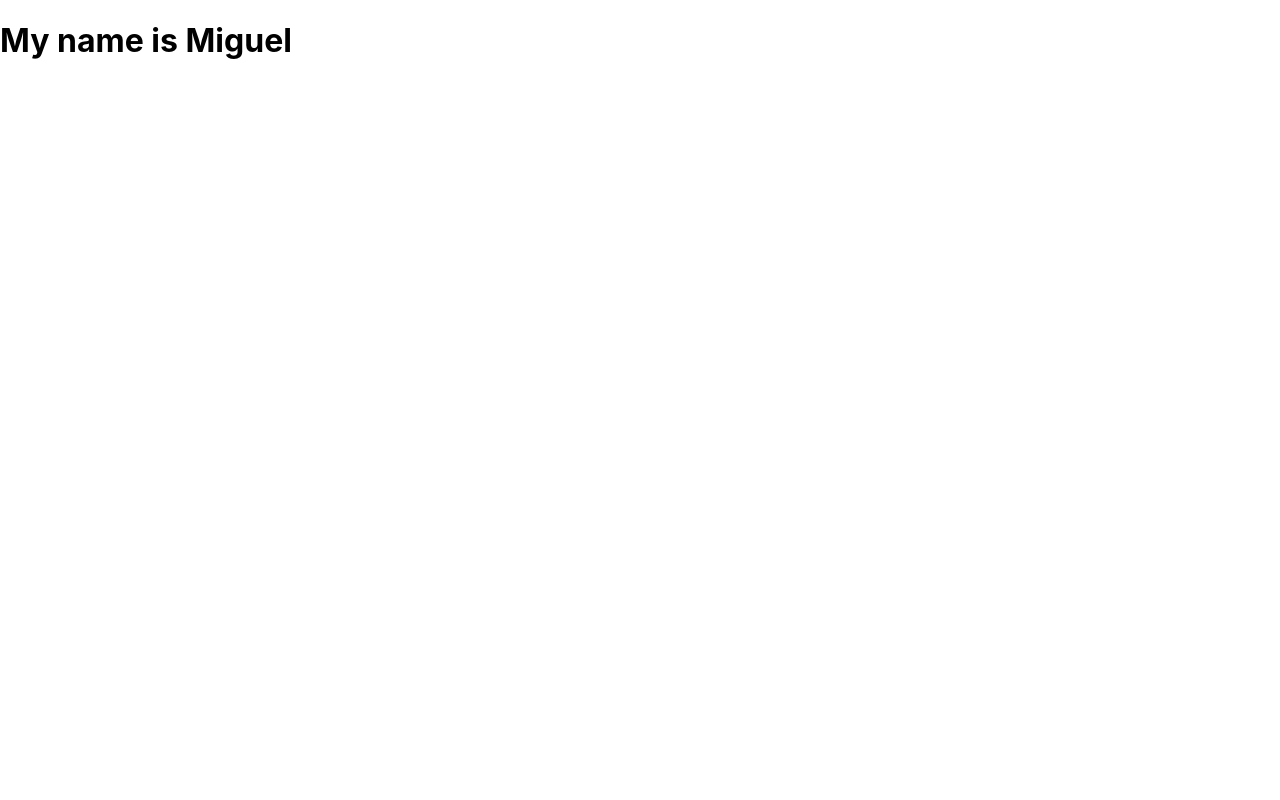
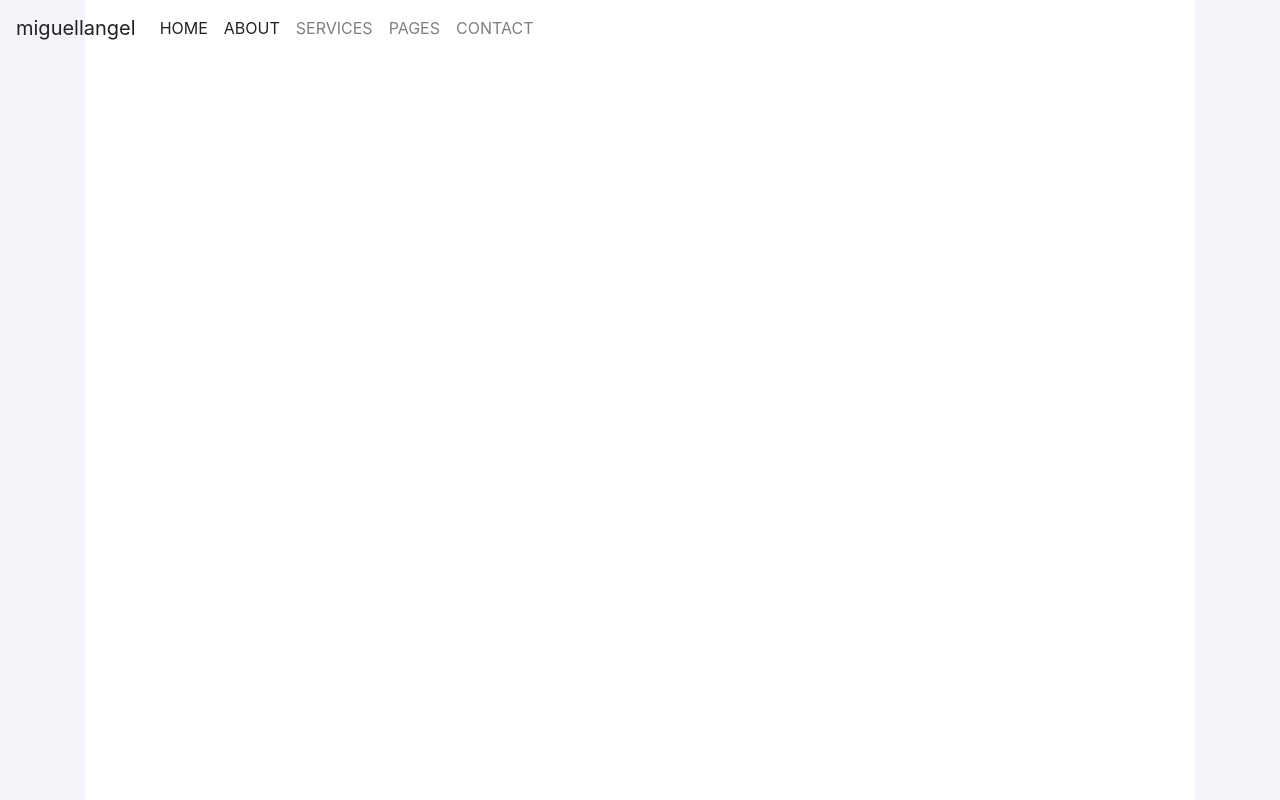
Before and after one commit to miguellangel/miguellangel, a React (Create React App) app: page / in a window 1280 px wide. Built offline with nearby package versions, Linux system fonts and the light colour scheme.

Commit message:
add nav bar

```diff
--- a/src/App.js
+++ b/src/App.js
@@ -1,6 +1,9 @@
 import React from 'react';
 import './App.css';
+import 'bootstrap/dist/css/bootstrap.min.css';
+
 import LandingPage from "./components/LandingPage.js"
+
 
 function App() {
   return (
--- a/src/components/LandingPage.js
+++ b/src/components/LandingPage.js
@@ -1,13 +1,55 @@
-import React from 'react';
+import React, { useState } from 'react';
+import {Container, Row, Col} from "react-bootstrap";
+import WindowSize from "./WindowSize.js";
+// import SideBar from './SideBar.js';
+import NavBar from './NavBar.js';
+import MainBody from './MainBody.js';
+
+// Limit the number of resize calls
+function debounce(fn, ms) {
+    let timer
+    return _ => {
+      clearTimeout(timer)
+      timer = setTimeout(_ => {
+        timer = null
+        fn.apply(this, arguments)
+      }, ms)
+    };
+  }
 
 const LandingPage = () => {
+    const [dimensions, setDimensions] = useState({
+        width : WindowSize().myWidth,
+        height : WindowSize().myHeight
+
+    })
+
+    React.useEffect( () => {
+        const debouncedHandleResize = debounce(function handleResize() {
+            setDimensions({
+                width : WindowSize().myWidth,
+                height : WindowSize().myHeight
+            })
+        }, 500)
+        window.addEventListener('resize', debouncedHandleResize);
+        return _ => {
+            // this function is called after function called by useEffect
+            window.removeEventListener('resize', debouncedHandleResize);
+        }
+    })
+
     return (
         <>
-            <div>
-                <h1>My name is Miguel</h1>
-            </div>
+            <NavBar />
+            <Container>
+                <Row>
+                    <Col lg={12}>
+                        <MainBody width = {dimensions.width} height = {dimensions.height} />
+                    </Col>
+                </Row>
+            </Container>
         </>
-    )
+    );
 }
 
 export default LandingPage;
--- /dev/null
+++ b/src/components/MainBody.css
@@ -0,0 +1,6 @@
+body {
+    background-color: #f2f4f9;
+}
+#intro {
+    background-color: #ffffff;
+}
--- /dev/null
+++ b/src/components/MainBody.js
@@ -0,0 +1,12 @@
+import React from 'react';
+import './MainBody.css';
+// import { Nav, Button, Container, Row, Col } from "react-bootstrap";
+
+const MainBody = ({width, height}) => {
+    return (
+        <>
+            <div id = "intro" style = {{"width": "100%", "height" : height}}></div>
+        </>
+    );
+}
+export default MainBody;
--- /dev/null
+++ b/src/components/NavBar.js
@@ -0,0 +1,33 @@
+import React from 'react';
+import {Navbar, Nav} from 'react-bootstrap';
+
+let button_style = {
+    "color" : "#222222",
+}
+
+const NavBar = () => {
+    return (
+        <>
+            <Navbar id="pageNav" bg = "transparent" variant = "light" collapseOnSelect expand="lg" fixed="top">
+                <Navbar.Brand style={ button_style }>miguellangel</Navbar.Brand>
+                <Navbar.Toggle bg="primary" aria-controls="responsive-navbar-nav" />
+                <Navbar.Collapse id="responsive-navbar-nav">
+                    <Nav activeKey="/home" className="justify-content-end">
+                        <Nav.Item>
+                            <Nav.Link style = {button_style} href="/home">HOME</Nav.Link>
+                            </Nav.Item>
+                            <Nav.Item>
+                                <Nav.Link style = {button_style} href="#about">ABOUT</Nav.Link>
+                        </Nav.Item>
+                    </Nav>
+                    <Nav>
+                        <Nav.Link href="#services">SERVICES</Nav.Link>
+                        <Nav.Link href="#pages">PAGES</Nav.Link>
+                        <Nav.Link href="#contact">CONTACT</Nav.Link>
+                    </Nav>
+                </Navbar.Collapse>
+            </Navbar>
+        </>
+    )
+}
+export default NavBar;
--- /dev/null
+++ b/src/components/SideBar.css
@@ -0,0 +1,7 @@
+#sideBarContainer {
+    background-color: #f2f2f2;
+}
+
+body {
+    background-color: #F2F4F9;
+}
--- /dev/null
+++ b/src/components/SideBar.js
@@ -0,0 +1,14 @@
+import React, { useState } from 'react';
+import './../App.css';
+import { Button, Container, Row, Col } from "react-bootstrap";
+import './SideBar.css';
+const SideBar = ({ width, height }) => {
+
+    return (
+        <div id = "sideBarContainer" style = {{height: height}}>
+            This is a SideBar
+            <Button variant="primary">This is a button</Button>
+        </div>
+    )
+}
+export default SideBar;
--- /dev/null
+++ b/src/components/WindowSize.js
@@ -0,0 +1,19 @@
+function WindowSize() {
+    var myWidth = 0, myHeight = 0;
+    if( typeof( window.innerWidth ) == 'number' ) {
+      //Non-IE
+      myWidth = window.innerWidth;
+      myHeight = window.innerHeight;
+    } else if( document.documentElement && ( document.documentElement.clientWidth || document.documentElement.clientHeight ) ) {
+      //IE 6+ in 'standards compliant mode'
+      myWidth = document.documentElement.clientWidth;
+      myHeight = document.documentElement.clientHeight;
+    } else if( document.body && ( document.body.clientWidth || document.body.clientHeight ) ) {
+      //IE 4 compatible
+      myWidth = document.body.clientWidth;
+      myHeight = document.body.clientHeight;
+    }
+    return {myWidth, myHeight};
+}
+
+export default WindowSize;
```
Also changed, not shown: package.json (+6 -1 lines), 2 other files (tests, documents, lock files or other folders).
